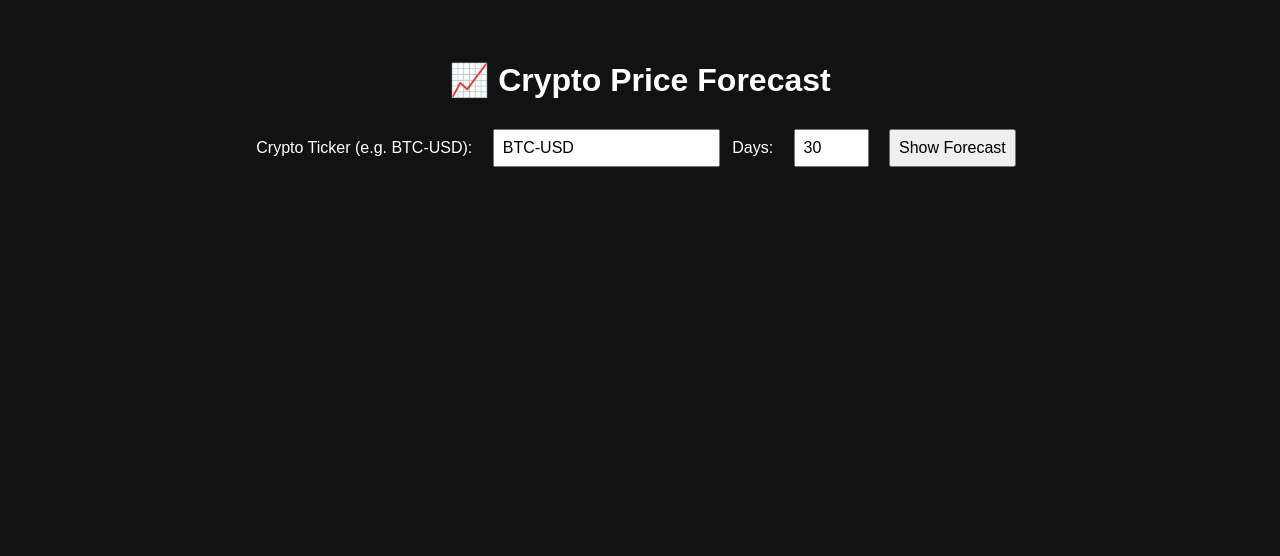
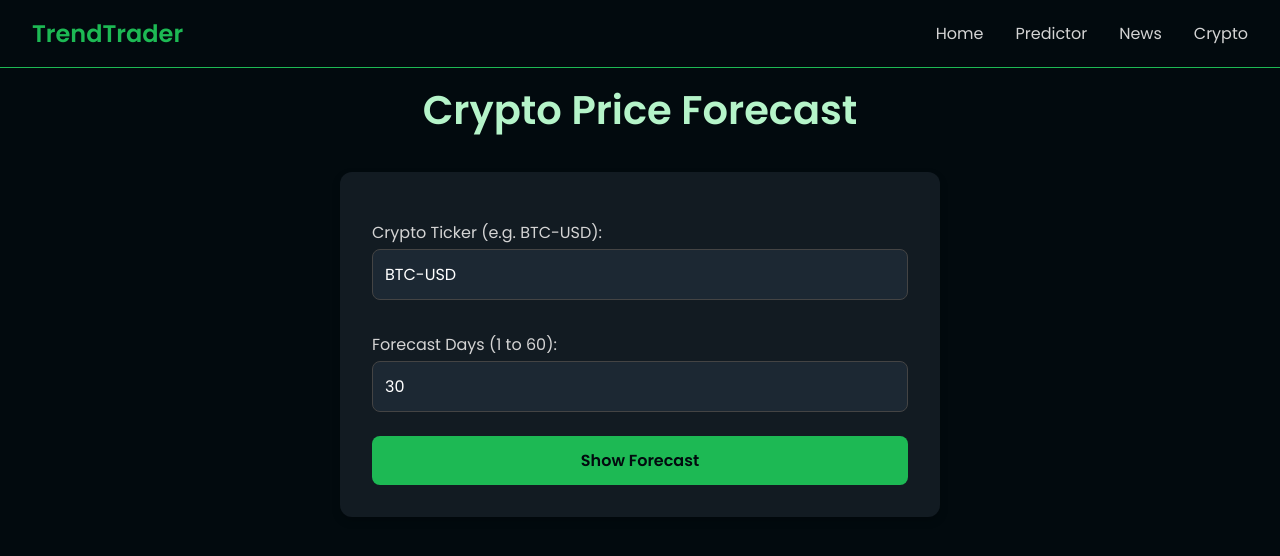
Before and after one commit to Arnav1333/TrendTrader, a Django app: template crypto_pred/templates/crypto_graph.html in a window 1280 px wide. Shown: the top 556 px of the page. Run offline with Django 3.2, Linux system fonts and the light colour scheme; the template is opened without the code that fills it, so the values that code supplies are empty.

Commit message:
crypto-update

```diff
--- a/crypto_pred/templates/crypto_graph.html
+++ b/crypto_pred/templates/crypto_graph.html
@@ -1,50 +1,174 @@
 <!DOCTYPE html>
-<html>
+<html lang="en">
 <head>
-    <title>Crypto Forecast</title>
+    <meta charset="UTF-8">
+    <meta name="viewport" content="width=device-width, initial-scale=1.0">
+    <title>Crypto Price Forecast</title>
+
+    <!-- Google Fonts: Poppins -->
+    <link href="https://fonts.googleapis.com/css2?family=Poppins:wght@300;400;600&display=swap" rel="stylesheet">
+
     <style>
-        body {
-            background-color: #121212;
-            color: white;
-            font-family: Arial, sans-serif;
-            text-align: center;
-            padding: 2rem;
+        * {
+            box-sizing: border-box;
+            margin: 0;
+            padding: 0;
+            font-family: 'Poppins', sans-serif;
         }
 
-        input, button {
-            padding: 0.5rem;
-            margin: 0.5rem;
+        body {
+            background-color: #020a0e;
+            color: #d4d4d4;
+            padding-top: 80px; /* offset for fixed navbar */
+        }
+
+        /* Navbar */
+        nav {
+            position: fixed;
+            top: 0;
+            left: 0;
+            width: 100%;
+            background-color: #020a0e;
+            padding: 1rem 2rem;
+            display: flex;
+            justify-content: space-between;
+            align-items: center;
+            border-bottom: 1px solid #1db954;
+            z-index: 1000;
+        }
+
+        .logo {
+            font-size: 1.5rem;
+            font-weight: 600;
+            color: #1db954;
+        }
+
+        nav ul {
+            list-style: none;
+            display: flex;
+            gap: 2rem;
+        }
+
+        nav ul li a {
+            color: #d4d4d4;
+            text-decoration: none;
+            font-size: 1rem;
+            font-weight: 500;
+            transition: color 0.3s ease-in-out;
+        }
+
+        nav ul li a:hover {
+            color: #1db954;
+        }
+
+        h1 {
+            font-size: 2.5rem;
+            color: #b5f4c9;
+            margin-bottom: 2rem;
+            text-align: center;
+        }
+
+        form {
+            background: #121b22;
+            padding: 2rem;
+            border-radius: 12px;
+            max-width: 600px;
+            margin: 2rem auto;
+            box-shadow: 0 4px 8px rgba(0,0,0,0.2);
+        }
+
+        label {
+            display: block;
+            margin: 1rem 0 0.25rem;
+            font-weight: 500;
+            text-align: left;
+        }
+
+        input[type="text"],
+        input[type="number"] {
+            width: 100%;
+            padding: 0.75rem;
+            border: 1px solid #444;
+            border-radius: 8px;
+            background: #1c2833;
+            color: #fff;
+            margin-bottom: 1rem;
             font-size: 1rem;
         }
 
-        form {
-            margin-bottom: 2rem;
+        input::placeholder {
+            color: #aaa;
         }
 
-        label {
-            margin-right: 0.5rem;
+        button {
+            width: 100%;
+            padding: 0.75rem;
+            background-color: #1db954;
+            border: none;
+            color: #020a0e;
+            font-size: 1rem;
+            font-weight: 600;
+            border-radius: 8px;
+            cursor: pointer;
+            transition: all 0.3s ease;
+            margin-top: 0.5rem;
+        }
+
+        button:hover {
+            background-color: #17a44a;
+            color: #ffffff;
+        }
+
+        .error {
+            color: #ff4d4d;
+            text-align: center;
+            margin-bottom: 1rem;
+        }
+
+        .graph-container {
+            max-width: 900px;
+            margin: 0 auto;
+            padding: 2rem;
+            background: #121b22;
+            border-radius: 12px;
+            box-shadow: 0 4px 8px rgba(0,0,0,0.2);
         }
     </style>
 </head>
 <body>
-    <h1>📈 Crypto Price Forecast</h1>
+
+    <!-- Navbar -->
+    <nav>
+        <div class="logo">TrendTrader</div>
+        <ul>
+            <li><a href="{% url 'home' %}">Home</a></li>
+            <li><a href="{% url 'stock_prediction' %}">Predictor</a></li>
+            <li><a href="{% url 'stock_news' %}">News</a></li>
+            <li><a href="{% url 'crypto_forecast' %}">Crypto</a></li>
+        </ul>
+    </nav>
+
+    <h1>Crypto Price Forecast</h1>
 
     <form method="get" action="{% url 'crypto_forecast' %}">
         <label for="ticker">Crypto Ticker (e.g. BTC-USD):</label>
-        <input type="text" id="ticker" name="ticker" value="{{ ticker|default:'BTC-USD' }}" required>
+        <input type="text" id="ticker" name="ticker" value="{{ ticker|default:'BTC-USD' }}" placeholder="Enter ticker symbol" required>
 
-        <label for="days">Days:</label>
+        <label for="days">Forecast Days (1 to 60):</label>
         <input type="number" id="days" name="days" min="1" max="60" value="{{ days|default:30 }}" required>
 
         <button type="submit">Show Forecast</button>
     </form>
 
     {% if error %}
-        <p style="color: red;">⚠️ {{ error }}</p>
+        <p class="error">{{ error }}</p>
     {% endif %}
 
     {% if graph_html %}
-        {{ graph_html|safe }}
+        <div class="graph-container">
+            {{ graph_html|safe }}
+        </div>
     {% endif %}
+
 </body>
 </html>
--- a/news/templates/news/stock_ticker_search.html
+++ b/news/templates/news/stock_ticker_search.html
@@ -140,6 +140,7 @@
                 <li><a href="{% url 'home' %}">Home</a></li>
                 <li><a href="{% url 'stock_prediction' %}">Predictor</a></li>
                 <li><a href="{% url 'stock_news' %}">News</a></li>
+                <li><a href="{% url 'crypto_forecast' %}">Crypto</a></li>
             </ul>
         </div>
     </nav>
--- a/prediction/templates/prediction/stock_prediction.html
+++ b/prediction/templates/prediction/stock_prediction.html
@@ -160,6 +160,7 @@
                 <li><a href="{% url 'home' %}">Home</a></li>
                 <li><a href="{% url 'stock_prediction' %}">Predictor</a></li>
                 <li><a href="{% url 'stock_news' %}">News</a></li>
+                <li><a href="{% url 'crypto_forecast' %}">Crypto</a></li>
             </ul>
         </div>
     </nav>
--- a/stock_predictor/templates/home.html
+++ b/stock_predictor/templates/home.html
@@ -433,6 +433,7 @@
                 <li><a href="{% url 'home' %}">Home</a></li>
                 <li><a href="{% url 'stock_prediction' %}">Predictor</a></li>
                 <li><a href="{% url 'stock_news' %}">News</a></li>
+                <li><a href="{% url 'crypto_forecast' %}">Crypto</a></li>
             </ul>
         </div>
     </nav>
```
